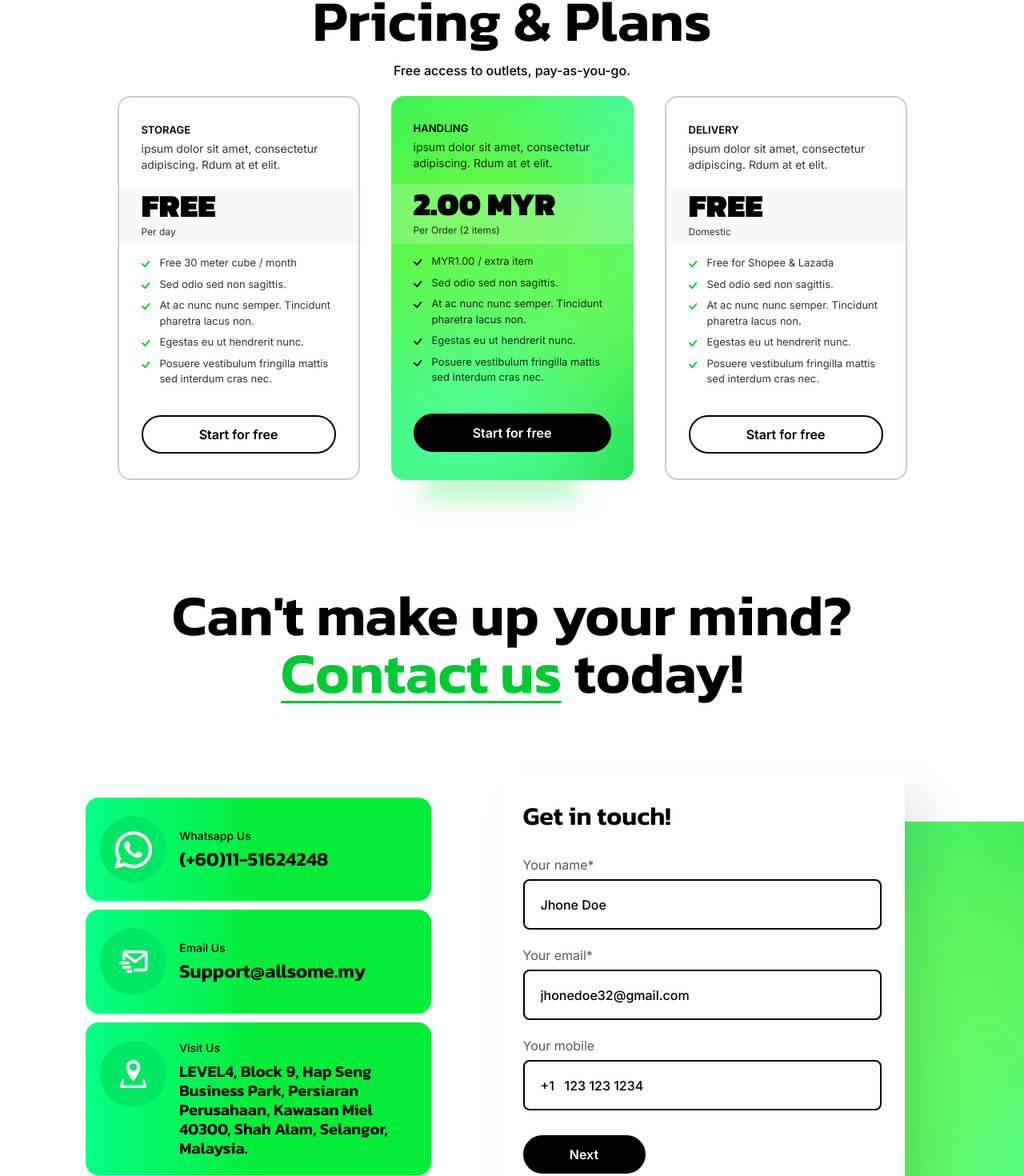
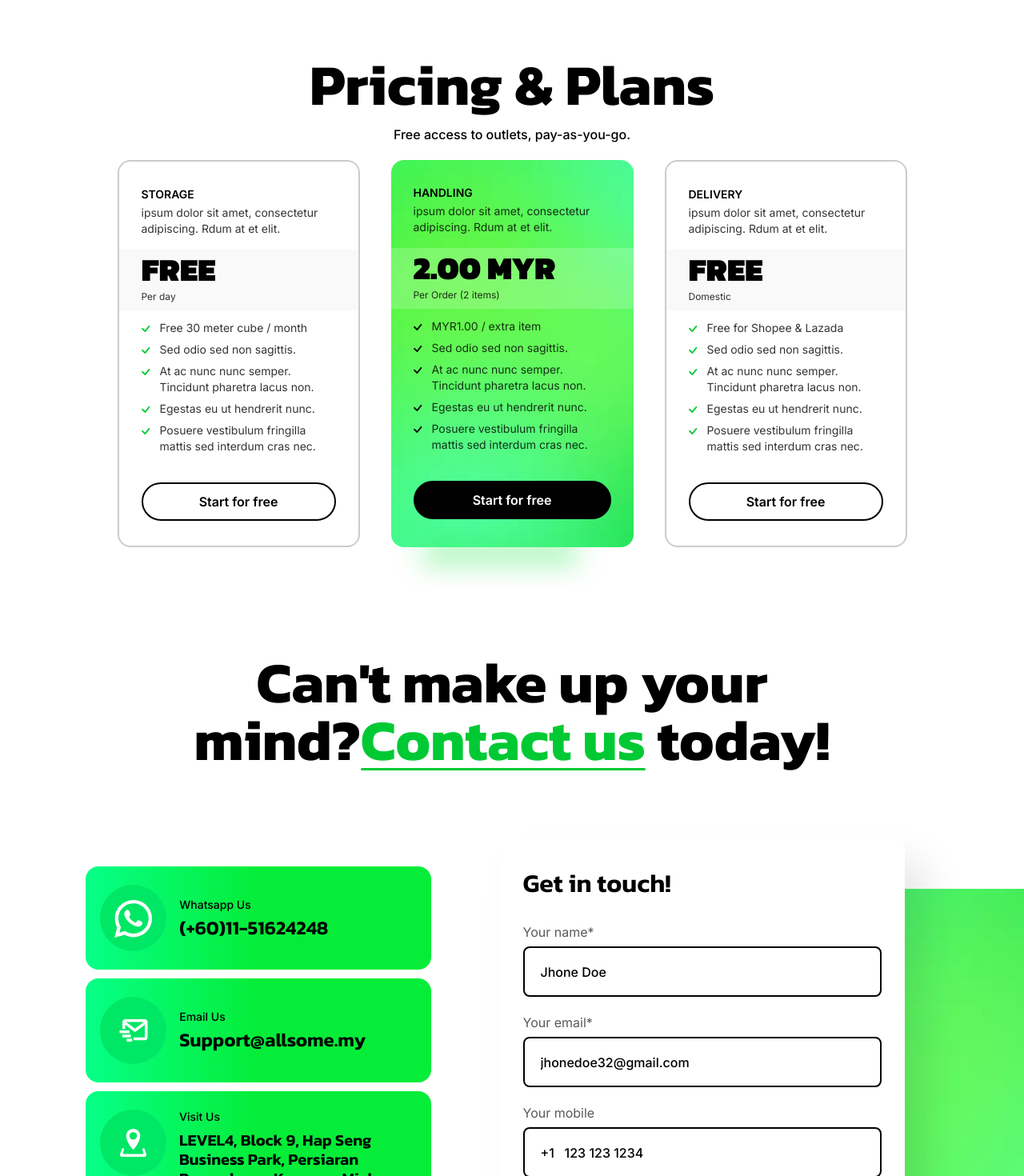
Before and after one commit to AnjaliChandaRC/allsome-next, a Next.js app: page / in a window 1280 px wide. Shown: the part 10197-11667 px from the top of the page at 80% size. Built offline with nearby package versions, Linux system fonts and the light colour scheme.

Commit message:
change top bottom spacing

```diff
--- a/src/app/components/ContactUs.jsx
+++ b/src/app/components/ContactUs.jsx
@@ -15,7 +15,6 @@ const ContactUs = () => {
     email: "",
     number: "",
   };
-
   const [value, setValue] = useState(initialFormData);
   const [error, setError] = useState(false);
   const form = useRef();
@@ -25,15 +24,7 @@ const ContactUs = () => {
     emailjs
       .sendForm('service_225sbpv', 'template_mfgmjof', form.current, {
         publicKey: 'yMfLmnJOVdFosmZqu',
-      })
-      .then(
-        () => {
-          console.log('SUCCESS!');
-        },
-        (error) => {
-          console.log('FAILED...', error.text);
-        },
-      );
+      });
     setError(true);
     if (
       value.name !== "" &&
@@ -55,12 +46,12 @@ const ContactUs = () => {
 
   return (
     <div id='contact' className="overflow-hidden">
-      <div className='container xl:pt-[67px]'>
-        <CustomHeading styleclass="text-center font-bold font-kanit max-w-[983px] mx-auto md:pb-[85px] sm:pb-16 pb-10 " title="Can't make up your mind?" textTwo="Contact us" titleTwo=" today!" styleclassTwo="" />
-        <div className="flex xl:pb-[259px] md:pb-[100px] sm:pb-16 pb-10 justify-center max-xl:flex-col-reverse max-xl:flex-wrap xl:gap-16 ">
+      <div className='container xl:pt-[67px] md:pt-[54px] sm:pt-10 pt-[30px]'>
+        <CustomHeading styleclass="text-center !font-bold font-kanit max-w-[545px] md:max-w-[860px] mx-auto lg:pb-[85px] sm:pb-10 pb-8 " title="Can't make up your mind?" textTwo="Contact us" titleTwo=" today!" styleclassTwo="" />
+        <div className="flex xl:pb-[259px] md:pb-[120px] sm:pb-16 pb-[60px] justify-center max-xl:flex-col-reverse max-xl:flex-wrap xl:gap-16 ">
           <div className="gap-[11px] flex flex-col w-full xl:w-5/12 justify-center items-center">
             {CONTACT_DATA_LIST.map((contact, index) => (
-              <div key={index} className={`flex rounded-2xl px-[18px] plans-shadow transition-all duration-300 ease-linear py-[23px] w-full max-w-[768px] xl:max-w-[432px]  bg-gradient-to-r from-minty-green via-vivid-green to-vivid-green ${index === 2 ? "items-start pb-[21px]" : "items-center"} `}>
+              <div key={index} className={`flex rounded-2xl px-[18px] hover:shadow-[0px_1px_5px_5px_#36eb58] transition-all duration-300 ease-linear py-[23px] w-full max-w-[768px] xl:max-w-[432px] bg-gradient-to-r from-minty-green via-vivid-green to-vivid-green ${index === 2 ? "items-start pb-[21px]" : "items-center"} `}>
                 <div className={`flex items-center justify-center max-sm:p-4 sm:size-[83.24px] max-sm:size-[67px] rounded-full mr-4 bg-deep-green ${index === 2 ? "sm:p-6" : ""}`}>
                   {contact.icon}
                 </div>
@@ -75,12 +66,12 @@ const ContactUs = () => {
             <Image className='z-[-1] translate-y-[65px] absolute max-xl:hidden xl:right-[-35%] rounded-l-[40px] h-[593px] max-w-[740px] w-full' width={740} height={593} src="/assets/images/webp/contact-green-box.webp" alt='contact green box' />
             <form ref={form} onSubmit={submitHandle}>
               <div className="bg-gradient-to-r from-minty-green via-vivid-green to-vivid-green xl:!bg-white xl:p-0 lg:p-8 md:p-6 sm:p-4 p-3 rounded-2xl sm:rounded-[24px] lg:rounded-[40px] max-w-[586px] xl:max-w-[506px] max-xl:mx-auto">
-                <div className="flex flex-col w-full bg-white xl:max-w-[506px] form-box-shadow rounded-2xl sm:pt-[42px] sm:pb-[38px] sm:px-[29px] px-3 py-8">
+                <div className="flex flex-col w-full bg-white xl:max-w-[506px] shadow-[26px_31px_50px_0px_#0000001a] rounded-2xl sm:pt-[42px] sm:pb-[38px] sm:px-[29px] px-3 py-8">
                   <p className='md:text-custom-2xl sm:text-2xl text-xl font-semibold font-kanit leading-8 sm:pb-[13px] '>Get in touch!</p>
                   <CustomInput label="Your name*" value={value.name} onChange={(e) => setValue({ ...value, name: e.target.value })} type="name" placeholder="Jhone Doe" errorMessage={error && !value.name ? "Name is required" : ""} />
                   <CustomInput label="Your email*" value={value.email} onChange={(e) => setValue({ ...value, email: e.target.value })} type="email" placeholder="jhonedoe32@gmail.com" errorMessage={error && !value.email ? "Email is required" : ""} />
                   <CustomInput label="Your mobile" value={value.number} onChange={(e) => setValue({ ...value, number: e.target.value })} type="number" placeholder="+1   123 123 1234" errorMessage={error && !value.number ? "Number is required" : ""} />
-                  <CustomButton styleclass="!bg-black !text-white max-w-[153px] sm:mt-[31px] mt-5 !py-3 hover:!text-black" title="Next" />
+                  <CustomButton styleclass="!bg-black !text-white max-w-[153px] !h-[52px] sm:mt-[31px] mt-5 hover:!text-black" title="Next" />
                 </div>
               </div>
             </form>
--- a/src/app/components/PricingAndPlans.jsx
+++ b/src/app/components/PricingAndPlans.jsx
@@ -9,14 +9,14 @@ import { PRICING_DATA_LIST } from '../utils/helper'
 const PricingAndPlans = () => {
 
   return (
-    <div id='pricing' className="container sm:pb-[66px] max-sm:py-10 max-xl:pt-20 max-lg:pt-16">
-      <CustomHeading styleclass="lg:!text-7xl md:!text-6xl sm:!text-5xl !text-4xl pb-3.5 font-kanit font-bold text-center" title="Pricing & Plans" />
+    <div id='pricing' className="container sm:pb-10 md:pb-[66px] lg:pt-20 max-sm:py-[30px] max-xl:pt-20 max-lg:pt-[60px] max-md:pt-10 max-sm:pt-[30px]">
+      <CustomHeading styleclass="lg:!text-7xl md:!text-6xl sm:!text-5xl !text-4xl pb-3.5 font-kanit font-bold text-center !font-bold" title="Pricing & Plans" />
       <CustomDescription styleclass="text-center sm:pb-9 !pb-5" description="Free access to outlets, pay-as-you-go." />
       <div className="flex xl:gap-[39px] gap-4 max-lg:flex-wrap justify-center">
         {PRICING_DATA_LIST.map((card, index) => (
-          <div key={index} className={`w-full relative max-w-[303px] rounded-2xl sm:py-[31px] py-5 bg-cover bg-center plans-shadow transition-all duration-300 ease-linear bg-no-repeat ${index === 1 ? "bg-pricing-table" : " border-2 border-black/20 hover:border-transparent "} `}>
+          <div key={index} className={`w-full relative max-w-[303px] rounded-2xl sm:py-[31px] py-5 bg-cover bg-center hover:shadow-[0px_1px_5px_5px_#36eb58] transition-all duration-300 ease-linear bg-no-repeat ${index === 1 ? "bg-pricing-table" : " border-2 border-black/20 hover:border-transparent "} `}>
             <div className="sm:px-7 px-5">
-              <h3 className="text-[13px] font-semibold uppercase pb-[3px] ">{card.title}</h3>
+              <h3 className="text-sm font-semibold uppercase pb-[3px] ">{card.title}</h3>
               <p className="text-sm mb-4 opacity-80">{card.description}</p>
             </div>
             <div className={`sm:px-7 px-5 bg-ghost-white ${index === 1 ? "bg-white/20" : ""}`}>
@@ -27,10 +27,10 @@ const PricingAndPlans = () => {
               <ul className="space-y-[7px] pt-3 sm:pb-[35px] pb-4 text-left">
                 {card.features.map((feature, i) => (
                   <li key={i} className={`flex gap-3`}>
-                    <span className={`pt-1.5 ${index === 1 ? "icon" : ""}`}>
+                    <span className={`pt-1.5 ${index === 1 ? "check-icon" : ""}`}>
                       <CheckIcon />
                     </span>
-                    <span className="opacity-80 text-[13px]">{feature}</span>
+                    <span className="opacity-80 text-sm">{feature}</span>
                   </li>
                 ))}
               </ul>
--- a/src/app/components/common/Footer.jsx
+++ b/src/app/components/common/Footer.jsx
@@ -3,7 +3,6 @@ import Image from 'next/image'
 import { FOOTER_ICONS, FOOTER_LIST } from '../../utils/helper';
 
 const Footer = () => {
-  const newYear = new Date().getFullYear();
 
   return (
     <div className="bg-black lg:rounded-t-[40px] rounded-t-[20px] relative overflow-hidden">
@@ -16,7 +15,7 @@ const Footer = () => {
             <p className='text-white/70 sm:pt-[38px] pt-7 pb-4'>Social Media:</p>
             <div className="flex gap-2.5">
               {FOOTER_ICONS.map((obj, i) => (
-                <a key={i} target='blank' href={obj.link} className='size-[28.91px] flex items-center justify-center bg-gradient-to-bl to-lemon via-dark-green from-green rounded-full transition-all duration-300 ease-linear relative box-shadow hover:scale-110 hover:shadow-xl hover:to-yellow-400 hover:via-orange-500 hover:from-teal-500'>{obj.icon} </a>
+                <a key={i} target='blank' href={obj.link} className='size-[28.91px] flex items-center justify-center bg-gradient-to-bl to-lemon via-dark-green from-green rounded-full transition-all duration-300 ease-linear relative shadow-[0_2px_10px_#36eb58] hover:scale-110 hover:shadow-xl hover:to-yellow-400 hover:via-orange-500 hover:from-teal-500'>{obj.icon} </a>
               ))}
             </div>
             <div className="flex items-center justify-center gap-5">
@@ -25,7 +24,7 @@ const Footer = () => {
           <div className="flex text-white w-full md:w-7/12 lg:w-5/12 min-[]: justify-between pt-10 max-sm:gap-x-12 gap-y-8 max-sm:flex-wrap">
             {FOOTER_LIST.map((obj, index) => (
               <div key={index}>
-                <p className='text-white/50 text-[13px] pb-2.5'>{obj.title}</p>
+                <p className='text-white/50 text-sm pb-2.5'>{obj.title}</p>
                 <ul className="space-y-2">
                   {obj.links.map((items, i) => (
                     <li key={i}>
@@ -40,7 +39,7 @@ const Footer = () => {
       </div>
       <div className="mt-9 border-t border-white/10"></div>
       <div className="container flex justify-between items-center sm:pt-[22px] sm:pb-[33px] py-5 max-[480px]:flex-col-reverse min-[480px]:gap-y-5 gap-3">
-        <p className='text-white/50 text-[13px] leading-custom-3xl'> (c) {newYear} ALLSOME. All Right Reserved.</p>
+        <p className='text-white/50 text-sm leading-custom-3xl'>(c) {new Date().getFullYear()} ALLSOME. All Right Reserved.</p>
         <div className="flex items-center gap-[26px] text-white">
           <a href="#contact" className='hover:bg-gradient-to-r to-lemon via-dark-green from-green bg-clip-text hover:text-transparent text-white duration-300 ease-linear transition-all leading-custom-10xl'>Sign up</a>
           <a href="#contact" className='hover:bg-gradient-to-r to-lemon via-dark-green from-green bg-clip-text hover:text-transparent text-white duration-300 ease-linear transition-all leading-custom-10xl'>Log in</a>
--- a/src/app/globals.css
+++ b/src/app/globals.css
@@ -19,19 +19,11 @@ body {
       #51ffc0 111.65%);
 }
 
-.box-shadow {
-  box-shadow: 0 2px 10px #36eb58;
-}
-
-.plans-shadow:hover {
-  box-shadow: 0px 1px 5px 5px #36eb58;
-}
-
 .shadow-custom-1 {
   box-shadow: 25px -20px 60px 0px #0000001A;
 }
 
-.icon svg path {
+.check-icon svg path {
   fill: black;
 }
 
@@ -41,11 +33,6 @@ button:hover .whatsapp-icon svg path {
 
 button:hover .whatsapp-icon svg path.logo {
   fill: #25d366;
-}
-
-
-.form-box-shadow {
-  box-shadow: 26px 31px 50px 0px #0000001a;
 }
 
 input::-webkit-outer-spin-button,
```
